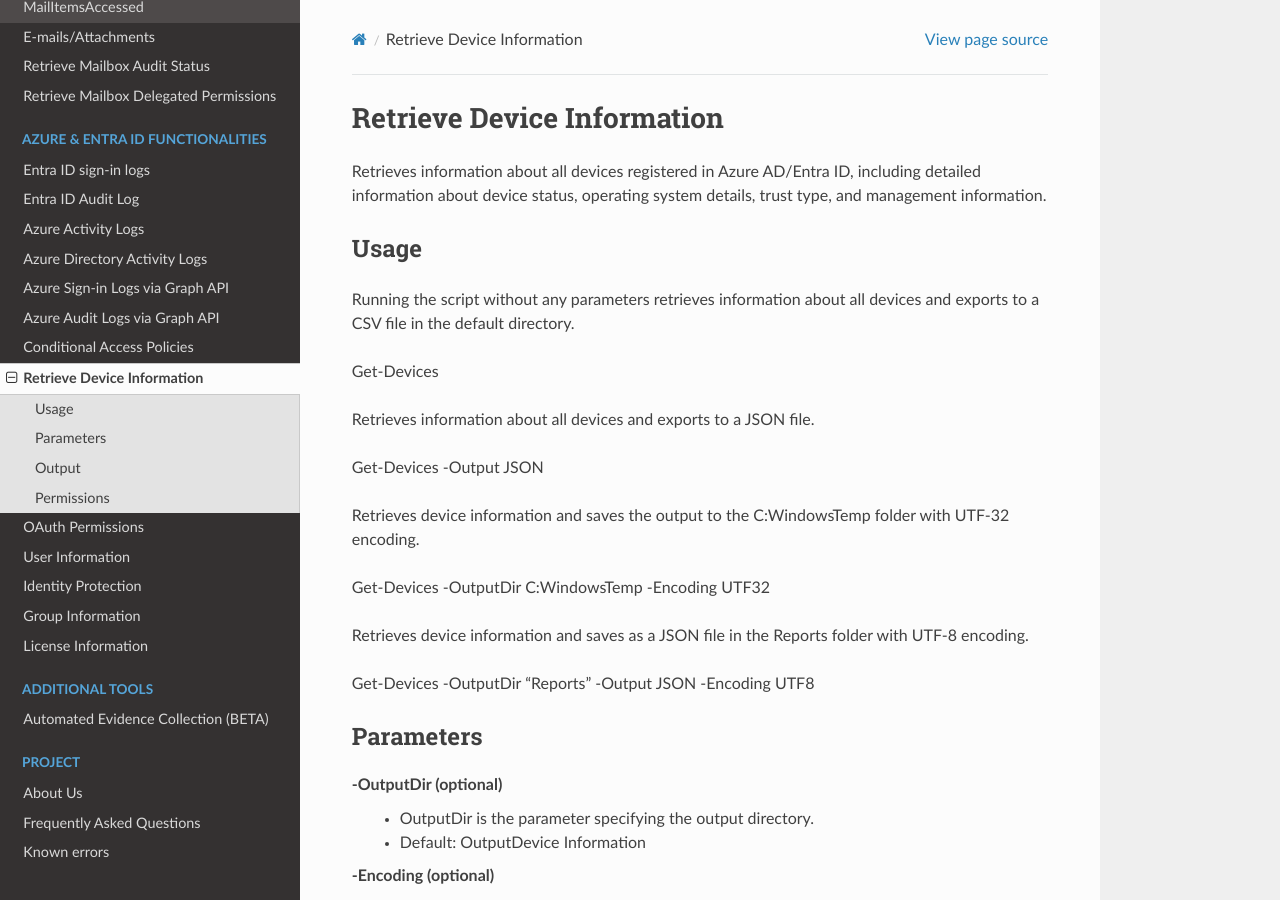
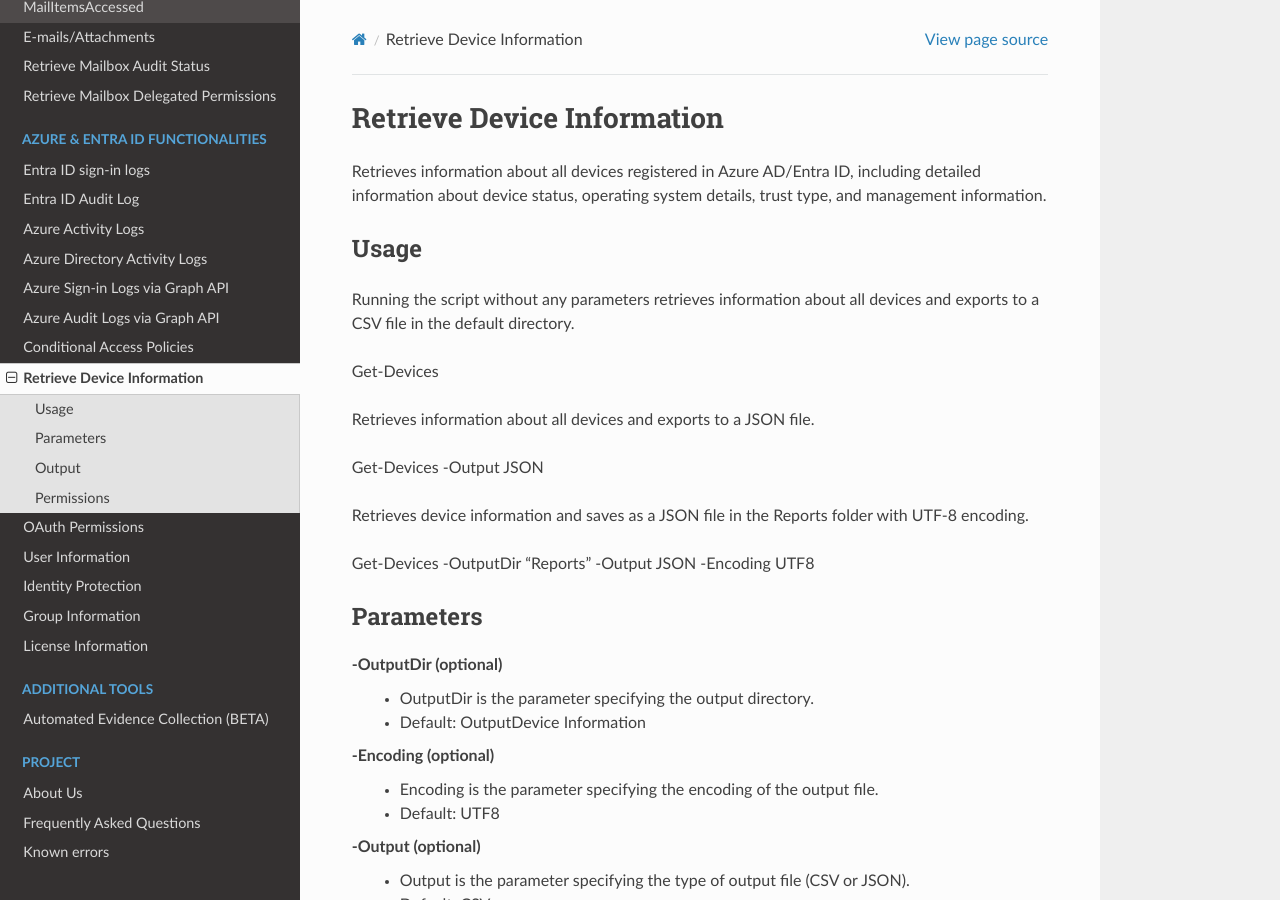
Before and after one commit to invictus-ir/Microsoft-Extractor-Suite, a Sphinx documentation site: the page built from docs/source/functionality/Azure/Devices.rst, in a window 1280 px wide and 900 px high. Built offline with Sphinx 7.4.7 and the Read the Docs theme 3.1.0, drawn with Linux system fonts in a browser that asks for light colours.

```diff
--- a/docs/source/functionality/Azure/Devices.rst
+++ b/docs/source/functionality/Azure/Devices.rst
@@ -14,10 +14,6 @@
 
 Get-Devices -Output JSON
 
-Retrieves device information and saves the output to the C:\Windows\Temp folder with UTF-32 encoding.
-::
-
-Get-Devices -OutputDir C:\Windows\Temp -Encoding UTF32
 
 Retrieves device information and saves as a JSON file in the Reports folder with UTF-8 encoding.
 ::
```
Also changed, not shown: 1 other file.
